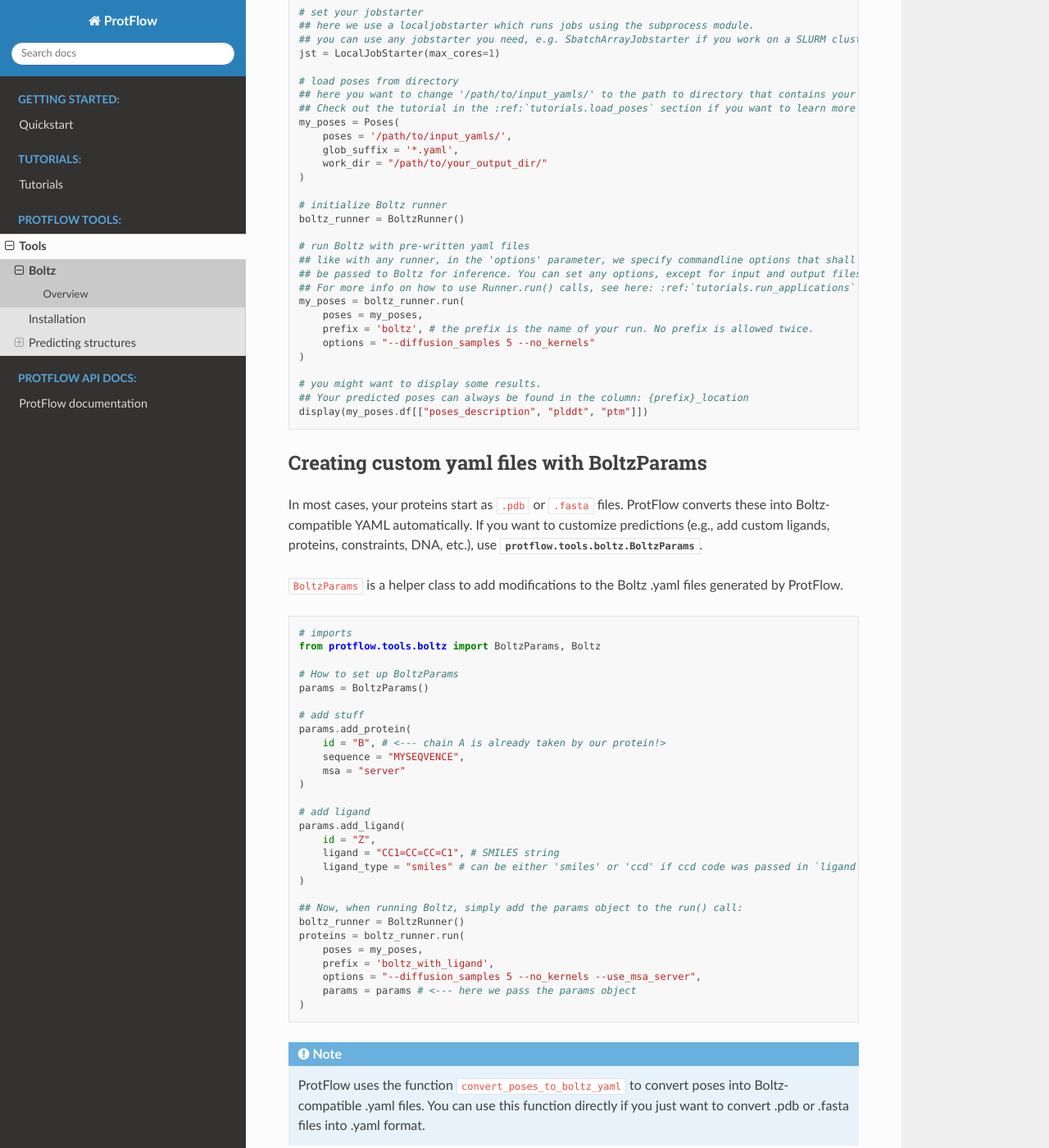
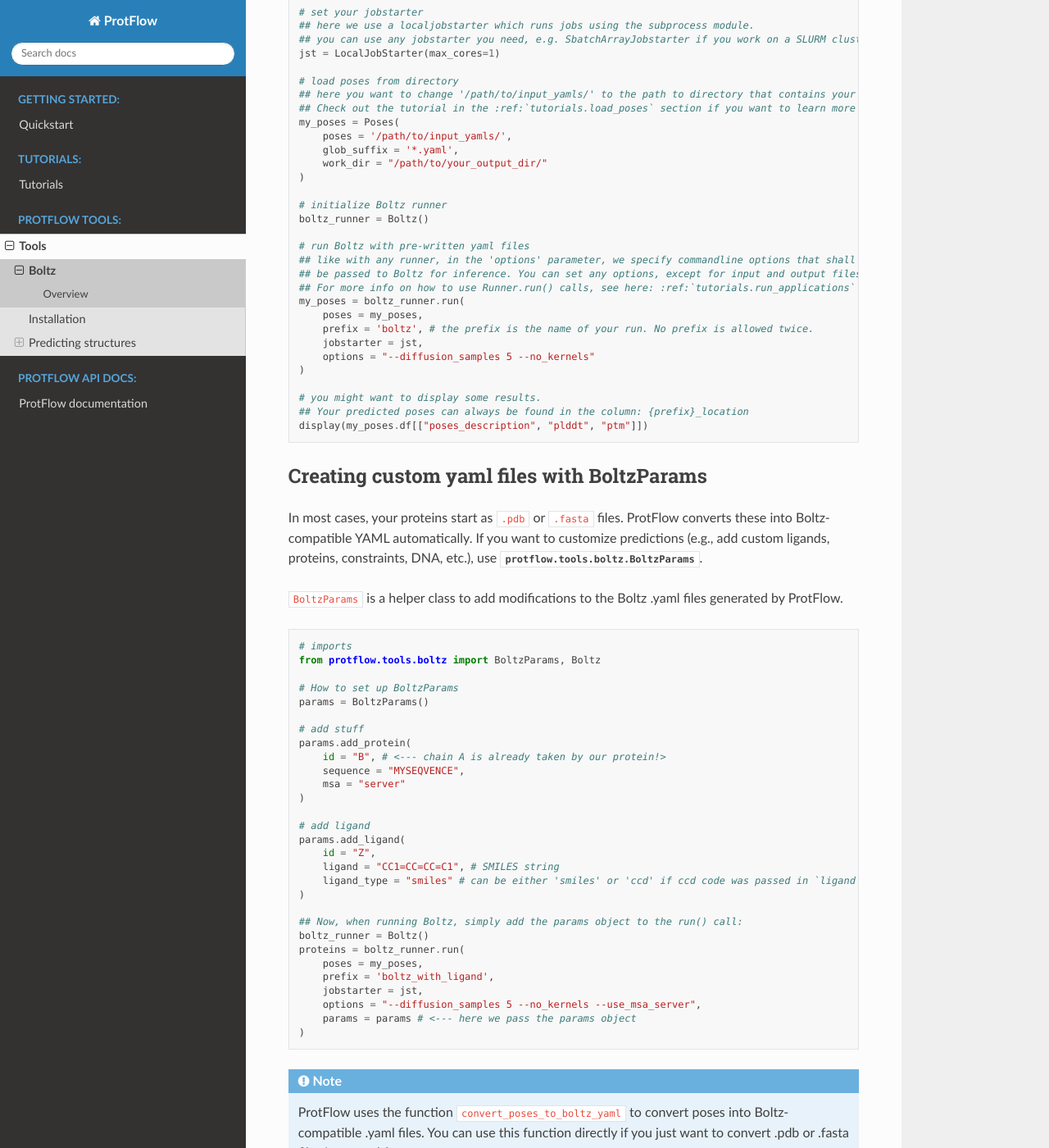
Before and after one commit to mabr3112/ProtFlow, a Sphinx documentation site: the page built from docs/source/tools/boltz.rst, in a window 1280 px wide and 1400 px high, scrolled down 1664 px. Shown: the whole window at 82% size. Built offline with Sphinx 7.4.7 and the Read the Docs theme 3.1.0, drawn with Linux system fonts in a browser that asks for light colours.

Commit message:
Fix faulty Boltz Tool documentation

```diff
--- a/docs/source/tools/boltz.rst
+++ b/docs/source/tools/boltz.rst
@@ -84,7 +84,7 @@
     )
 
     # initialize Boltz runner
-    boltz_runner = BoltzRunner()
+    boltz_runner = Boltz()
 
     # run Boltz with pre-written yaml files
     ## like with any runner, in the 'options' parameter, we specify commandline options that shall
@@ -93,6 +93,7 @@
     my_poses = boltz_runner.run(
         poses = my_poses,
         prefix = 'boltz', # the prefix is the name of your run. No prefix is allowed twice.
+        jobstarter = jst,
         options = "--diffusion_samples 5 --no_kernels"
     )
 
@@ -135,10 +136,11 @@
     )
 
     ## Now, when running Boltz, simply add the params object to the run() call:
-    boltz_runner = BoltzRunner()
+    boltz_runner = Boltz()
     proteins = boltz_runner.run(
         poses = my_poses,
         prefix = 'boltz_with_ligand',
+        jobstarter = jst,
         options = "--diffusion_samples 5 --no_kernels --use_msa_server",
         params = params # <--- here we pass the params object
     )
```
